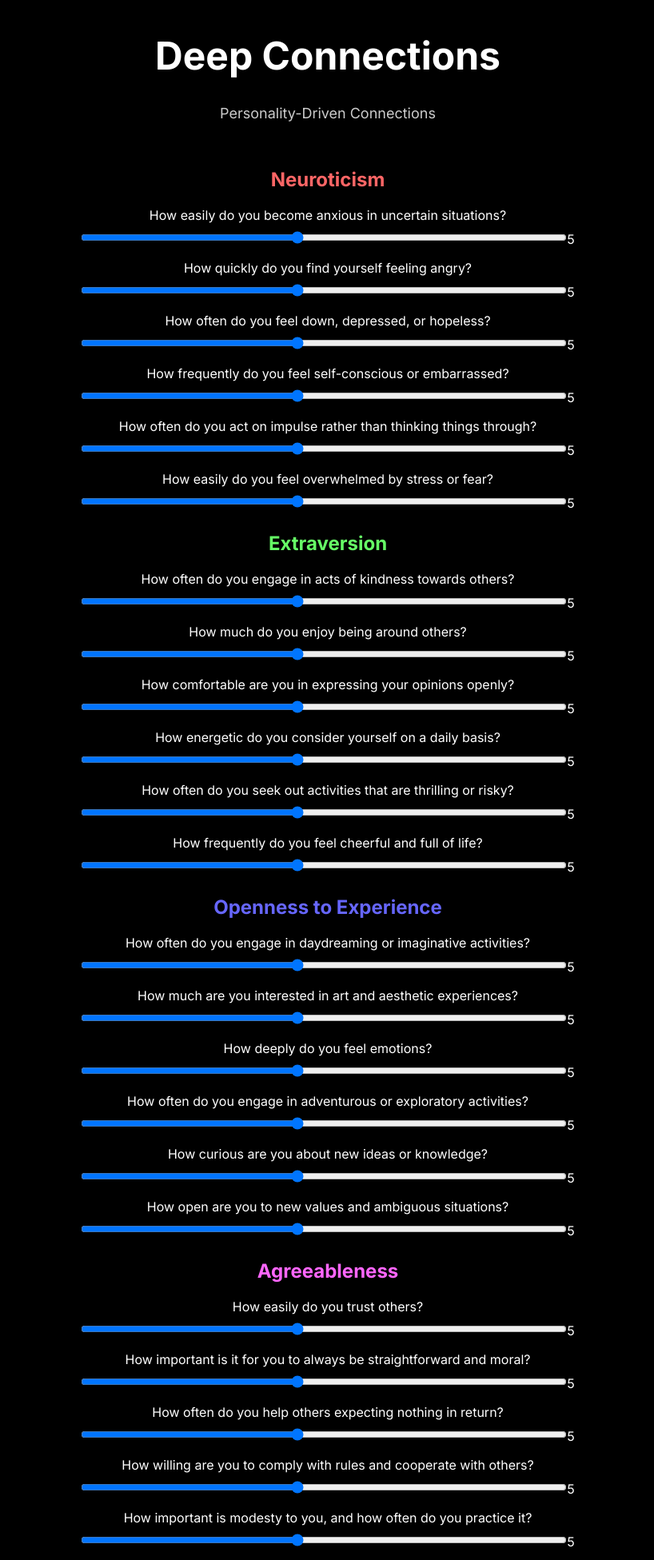
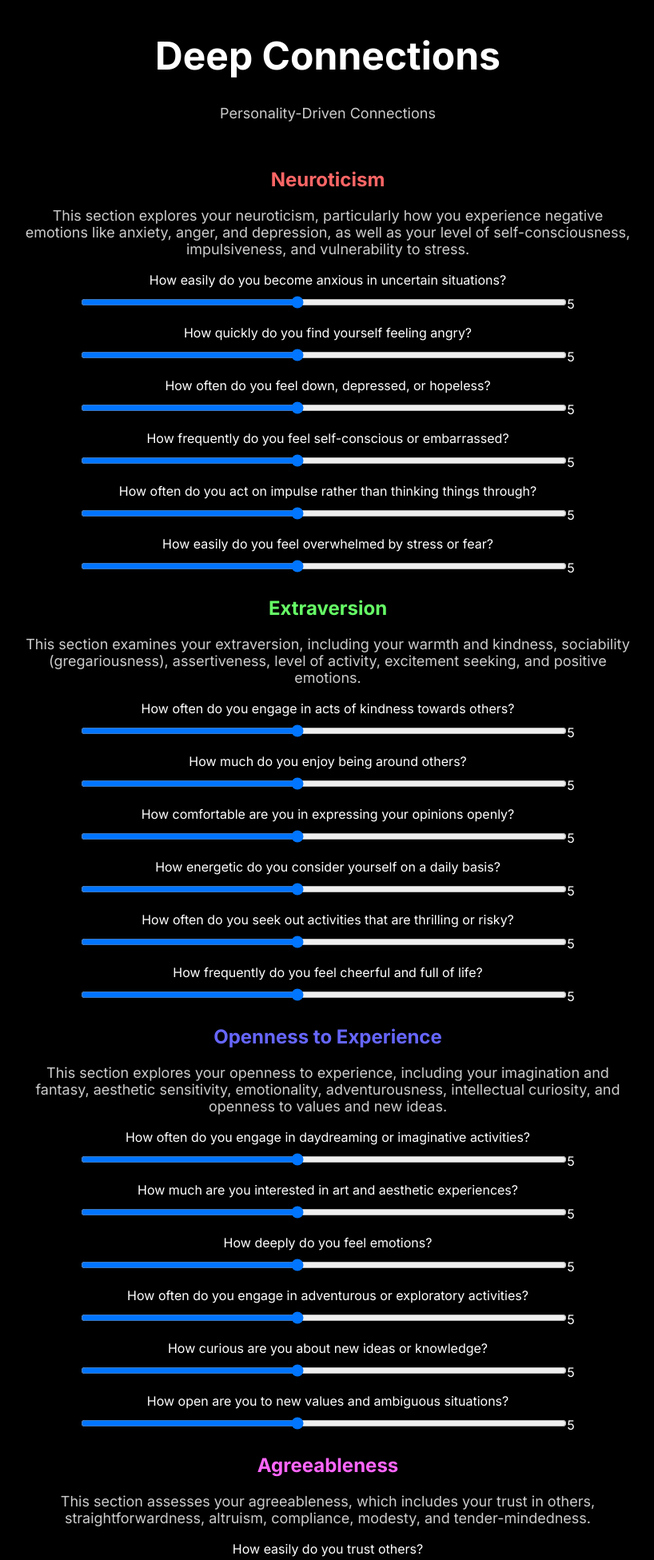
Before and after one commit to amulyabaral/deep-connections, a Flask app: page / in a window 1280 px wide. Shown: the top 1951 px of the page at 80% size, without its empty margins (230-1048 px from the left). Run offline with Flask 3, Linux system fonts and the light colour scheme.

Commit message:
updated descriptins

```diff
--- a/templates/index.html
+++ b/templates/index.html
@@ -12,6 +12,8 @@
         <form action="/submit" method="post">
 
             <h2 class="neuroticism">Neuroticism</h2>
+            <p>This section explores your neuroticism, particularly how you experience negative emotions like anxiety, anger, and depression, as well as your level of self-consciousness, impulsiveness, and vulnerability to stress.</p>
+
             <label for="anxiety">How easily do you become anxious in uncertain situations?</label>
             <input type="range" id="anxiety" name="anxiety" min="1" max="10" value="5" oninput="this.nextElementSibling.value = this.value"><output>5</output><br>
 
@@ -31,6 +33,8 @@
             <input type="range" id="vulnerability" name="vulnerability" min="1" max="10" value="5" oninput="this.nextElementSibling.value = this.value"><output>5</output><br>
 
             <h2 class="extraversion">Extraversion</h2>
+            <p>This section examines your extraversion, including your warmth and kindness, sociability (gregariousness), assertiveness, level of activity, excitement seeking, and positive emotions.</p>
+
             <label for="warmth">How often do you engage in acts of kindness towards others?</label>
             <input type="range" id="warmth" name="warmth" min="1" max="10" value="5" oninput="this.nextElementSibling.value = this.value"><output>5</output><br>
 
@@ -50,6 +54,8 @@
             <input type="range" id="positive_emotion" name="positive_emotion" min="1" max="10" value="5" oninput="this.nextElementSibling.value = this.value"><output>5</output><br>
 
             <h2 class="openness">Openness to Experience</h2>
+            <p>This section explores your openness to experience, including your imagination and fantasy, aesthetic sensitivity, emotionality, adventurousness, intellectual curiosity, and openness to values and new ideas.</p>
+
             <label for="fantasy">How often do you engage in daydreaming or imaginative activities?</label>
             <input type="range" id="fantasy" name="fantasy" min="1" max="10" value="5" oninput="this.nextElementSibling.value = this.value"><output>5</output><br>
 
@@ -69,6 +75,8 @@
             <input type="range" id="values" name="values" min="1" max="10" value="5" oninput="this.nextElementSibling.value = this.value"><output>5</output><br>
 
             <h2 class="agreeableness">Agreeableness</h2>
+            <p>This section assesses your agreeableness, which includes your trust in others, straightforwardness, altruism, compliance, modesty, and tender-mindedness.</p>
+
             <label for="trust">How easily do you trust others?</label>
             <input type="range" id="trust" name="trust" min="1" max="10" value="5" oninput="this.nextElementSibling.value = this.value"><output>5</output><br>
 
@@ -88,6 +96,8 @@
             <input type="range" id="tender_mindedness" name="tender_mindedness" min="1" max="10" value="5" oninput="this.nextElementSibling.value = this.value"><output>5</output><br>
 
             <h2 class="conscientiousness">Conscientiousness</h2>
+            <p>This section evaluates your conscientiousness, including your competence, orderliness, sense of duty, achievement striving, self-discipline, and cautiousness.</p>
+
             <label for="competence">How competent do you feel in handling complex tasks?</label>
             <input type="range" id="competence" name="competence" min="1" max="10" value="5" oninput="this.nextElementSibling.value = this.value"><output>5</output><br>
 
```
Also changed, not shown: vercel.json (deleted).
